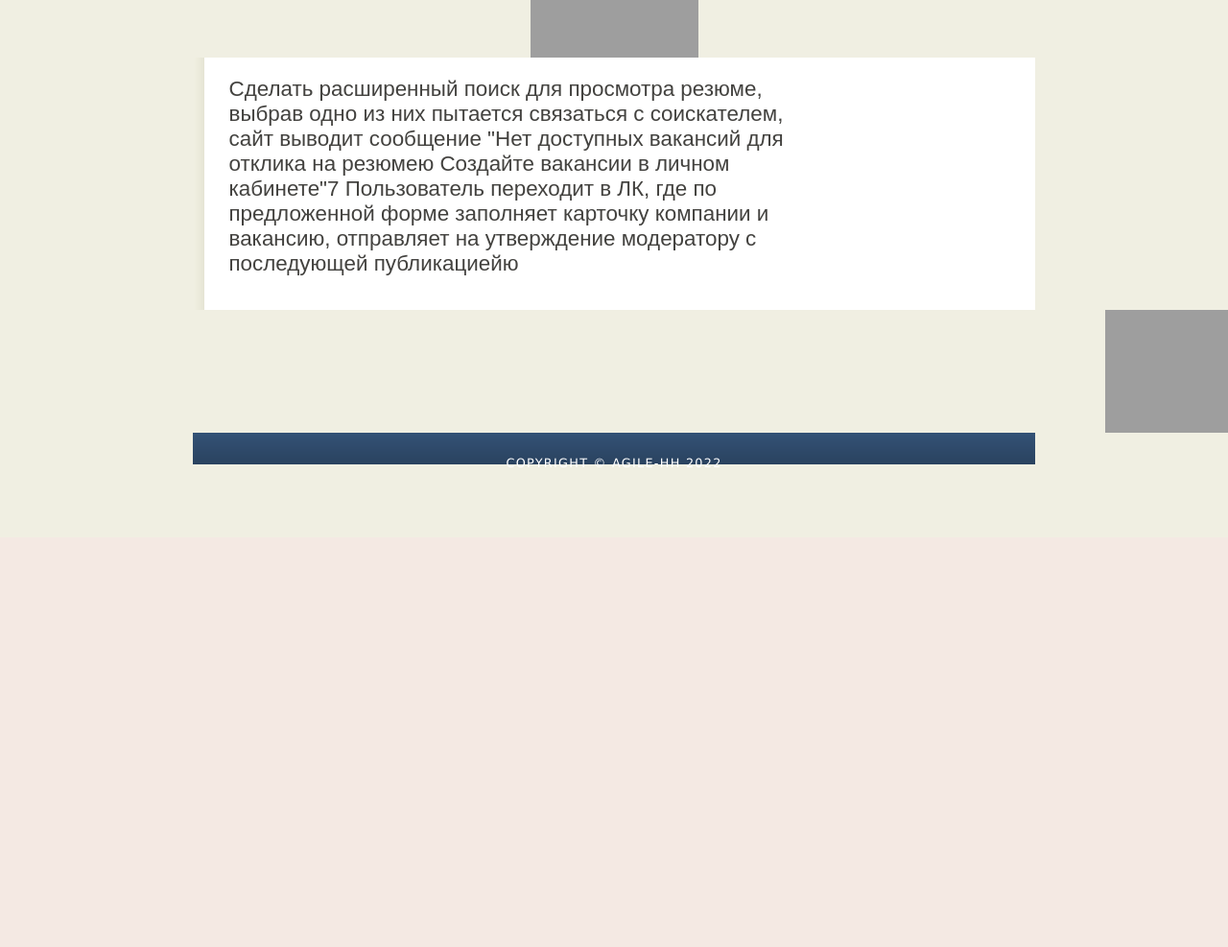
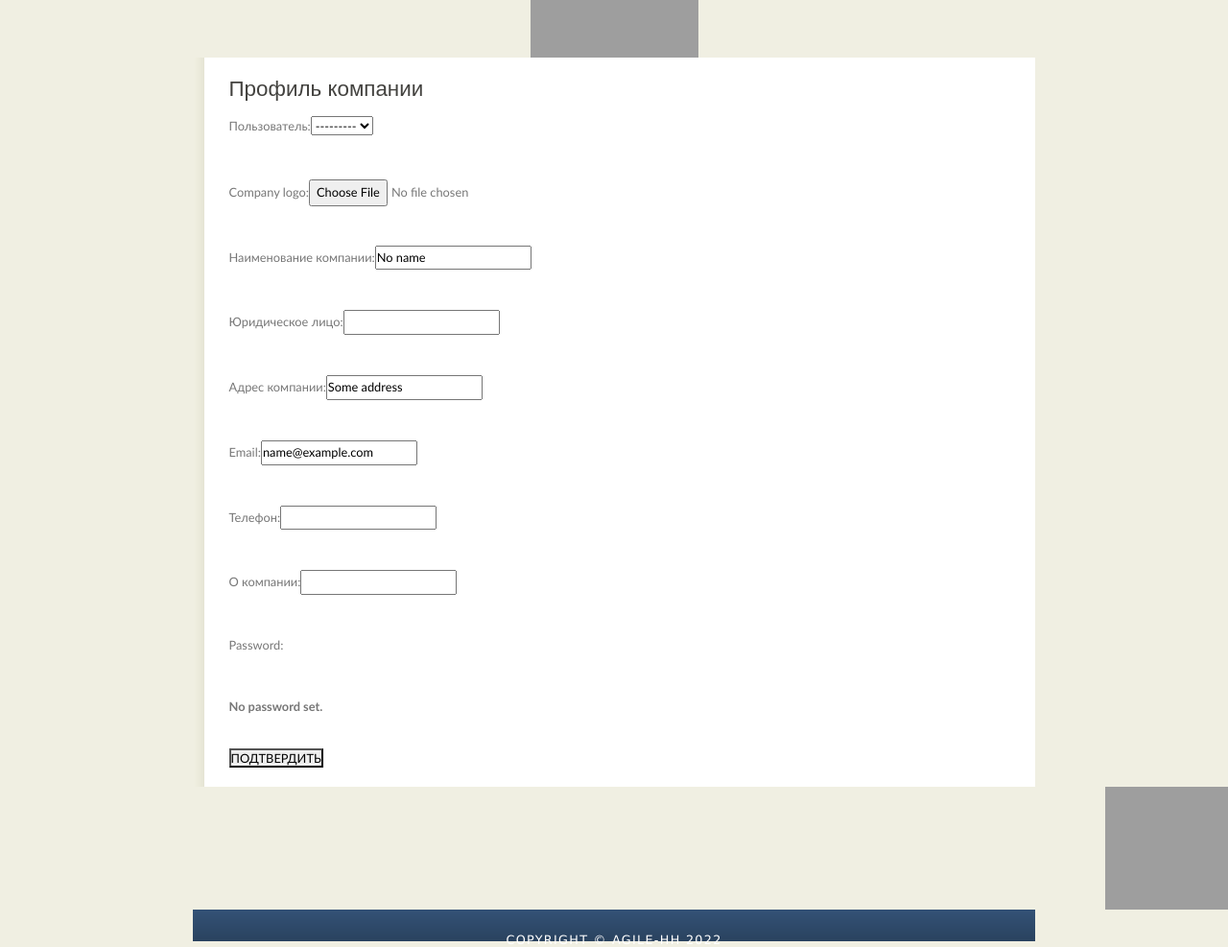
Before and after one commit to Pavel-Nefedov/HeadHunter, a Django app: page /company/company_lk/ in a window 1280 px wide. Shown: the part 240-1227 px from the top of the page at 96% size. Before the commit the page ends 727 px from the top, so only its background shows below. Run offline with Django 3.2, Linux system fonts and the light colour scheme; the visitor is signed in with stand-in values (Sample User, id 1); data comes from the database, SQL or seed files in the repository; some libraries are stand-ins or nearby versions; grey boxes are pictures that could not be loaded.

Commit message:
#HH-dev company profile views added

```diff
--- a/companyapp/forms.py
+++ b/companyapp/forms.py
@@ -1,6 +1,6 @@
 from django import forms
 from django.contrib.auth.forms import UserChangeForm
-from models import CompanyProfile
+from companyapp.models import CompanyProfile
 
 
 class CompanyProfileForm(UserChangeForm):
@@ -13,6 +13,6 @@
     def __init__(self, *args, **kwargs):
         super(CompanyProfileForm, self).__init__(*args, **kwargs)
         for field_name, field in self.fields.items():
-            field.widget.attrs['class'] = 'form-control py-4'
+            field.widget.attrs['class'] = 'form-input'
         self.fields['user'].widget.attrs['readonly'] = True
-        self.fields['company_logo'].widget.attrs['class'] = 'custom-file-input'
+        self.fields['company_logo'].widget.attrs['class'] = 'form-input'
--- a/companyapp/templates/companyapp/company_lk.html
+++ b/companyapp/templates/companyapp/company_lk.html
@@ -20,12 +20,31 @@
 
     <div id="site_content">
         <div id="content">
-            <h1>Сделать расширенный поиск для просмотра резюме, выбрав одно из них пытается связаться с соискателем,
-                сайт выводит сообщение "Нет доступных вакансий для отклика на резюмею Создайте вакансии в личном
-                кабинете"7
-                Пользователь переходит в ЛК, где по предложенной форме заполняет карточку компании и вакансию,
-                отправляет на утверждение модератору с последующей публикациейю
-            </h1>
+            <h1>Профиль компании  </h1>
+                 </div>
+                <form action="{% url 'companyapp:company_lk' %}" method="post"  enctype="multipart/form-data">
+                    {% csrf_token %}
+                {% for f in form %}
+                    {% if f == 'company_logo' %}
+                    <div >
+                                {{ f }}
+            <input type="file"   id="img" size="50">
+                                <label   for="{{ f.id_for_label}}">Выберите изображение</label>
+                            </div>
+                    {% else %}
+                     <p><label class="form-label" for="{{ f.id_for_label }}">{{ f.label }}: </label>{{ f }}</p>
+                    <div class="form-error">{{ f.errors }}</div>
+                    {% endif %}
+                {% endfor %}
+                     <div>
+                <button type="submit">ПОДТВЕРДИТЬ</button>
+            </div>
+                </form>
+            </div>
+
+
+
+            </form>
         </div>
     </div>
 {% endblock %}
--- a/companyapp/views.py
+++ b/companyapp/views.py
@@ -1,13 +1,54 @@
-from django.views.generic import TemplateView
+from django.http import HttpResponseRedirect
+from django.shortcuts import render
+from django.urls import reverse
+from django.views import View
+from django.views.generic import TemplateView, CreateView,View
+from companyapp.forms import CompanyProfileForm
+from companyapp.models import CompanyProfile
 
 
 class CompanyLK(TemplateView):
     template_name = 'companyapp/company.html'
 
 
-class CompanyK(TemplateView):
-    template_name = 'companyapp/company_lk.html'
+# class CompanyK(TemplateView):
+#     template_name = 'companyapp/company_lk.html'
 
 
 class VacancySearch(TemplateView):
     template_name = 'companyapp/vacancy_search.html'
+
+
+class CompanyK(View):
+
+    def get(self, request):
+        if request.method == 'POST':
+            form = CompanyProfileForm(data=request.POST, files=request.FILES, instance=request.user)
+            if form.is_valid():
+                form.save()
+                return HttpResponseRedirect(reverse('company_lk'))
+        else:
+            form = CompanyProfileForm(instance=request.user)
+
+        context = {
+            'title': 'Профиль',
+            'form': form,
+        }
+        return render(request, 'companyapp/company_lk.html', context)
+
+
+
+# def CompanyK(request):
+#     if request.method == 'POST':
+#         form = CompanyProfileForm(data=request.POST, files=request.FILES, instance=request.user)
+#         if form.is_valid():
+#             form.save()
+#             return HttpResponseRedirect(reverse('company_lk'))
+#     else:
+#         form = CompanyProfileForm(instance=request.user)
+#
+#     context = {
+#         'title': 'Профиль',
+#         'form': form,
+#     }
+#     return render(request, 'companyapp/company_lk.html', context)
```
Also changed, not shown: companyapp/urls.py (+5 -3 lines).
